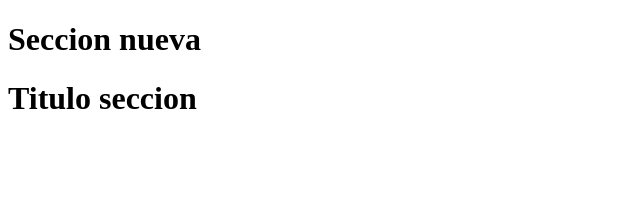
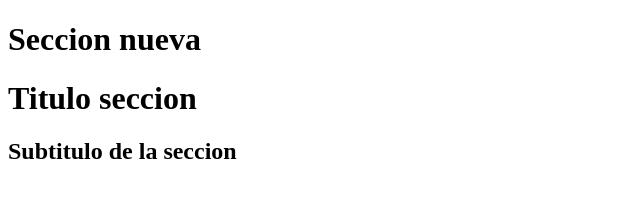
Before and after one commit to edo-nunez/prueba, a plain HTML site: page nueva_seccion.html in a window 1280 px wide. Shown: the whole page, without its empty margins (0-640 px from the left). Drawn offline with Linux system fonts and the light colour scheme.

Commit message:
Subtitulo

```diff
--- a/nueva_seccion.html
+++ b/nueva_seccion.html
@@ -14,6 +14,8 @@
 
     <div>
         <h1>Titulo seccion</h1>
+
+        <h2>Subtitulo de la seccion</h2>
     </div>
 
 </body>
```
